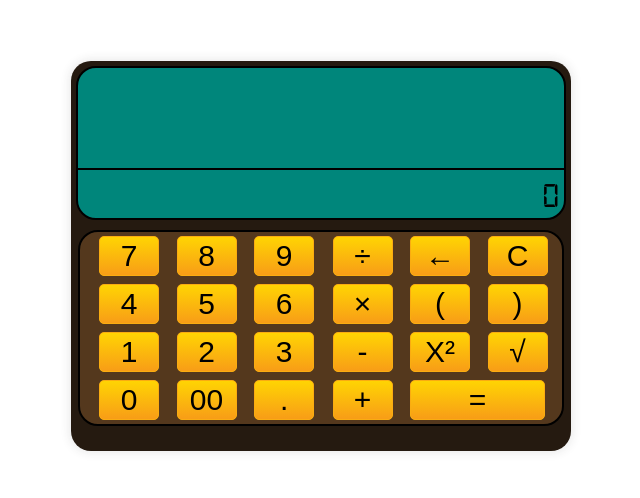
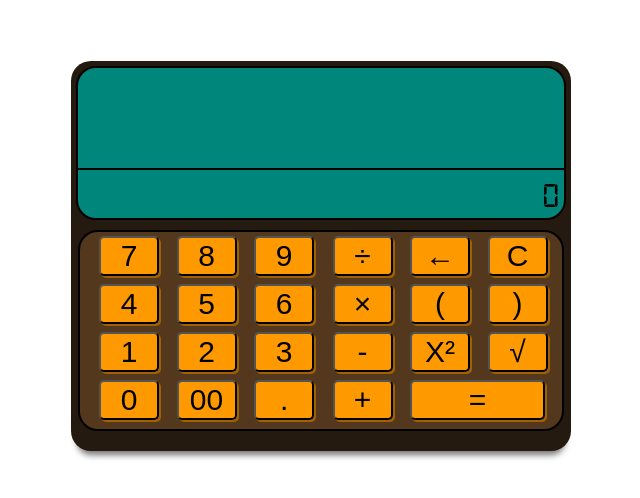
Before and after one commit to zabrat/calculator, a website: page src/index.html in a window 1280 px wide. Shown: the part 152-650 px from the top of the page, without its empty margins (319-959 px from the left). Drawn offline with Linux system fonts and the light colour scheme.

Commit message:
changed buttons

```diff
--- a/src/index.css
+++ b/src/index.css
@@ -22,7 +22,9 @@
     width: 500px;
     border-radius: 20px;
     background-color: #251a10;
-    box-shadow: 0 0 10px 2px #3333331A;
+    -webkit-box-shadow: 0 10px 6px -6px #777;
+       -moz-box-shadow: 0 10px 6px -6px #777;
+            box-shadow: 0 10px 6px -6px #777;
 }
 
 .display {
@@ -67,6 +69,7 @@
     padding-left: 15px;
     margin-top: 10px;
     background-color: #54381d;
+    padding-bottom: 5px;
 }
 
 .operations {
@@ -80,24 +83,22 @@ button {
     width: 60px;
     margin: 4px;
     font-size: 30px;
-    text-decoration: none;
-    user-select: none;
     outline: none;
-    border: 1px solid rgb(250,172,17);
     border-radius: 5px;
-    background: rgb(255,212,3) linear-gradient(rgb(255,212,3), rgb(248,157,23));
-    box-shadow: inset 0 -2px 1px rgba(0,0,0,0), inset 0 1px 2px rgba(0,0,0,0), inset 0 0 0 60px rgba(255,255,0,0);
+    background-color: #ff9900;
+    box-shadow: 2px 2px #a16102;
     transition: box-shadow .2s, border-color .2s;
     cursor: pointer;
 }
 
 button:hover {
-  box-shadow: inset 0 -1px 1px rgba(0,0,0,0), inset 0 1px 2px rgba(0,0,0,0), inset 0 0 0 60px rgba(255,255,0,.5);
+    background-color: #fcad36;
 }
 
 button:active {
-  border-color: rgba(177,159,0,1);
-  box-shadow: inset 0 -1px 1px rgba(0,0,0,.1), inset 0 1px 2px rgba(0,0,0,.3), inset 0 0 0 60px rgba(255,255,0,.45);
+    background-color: #ff9900;
+    box-shadow: 0 1px #a16102;
+    transform: translateY(5px);
 }
 
 #equally {
```
